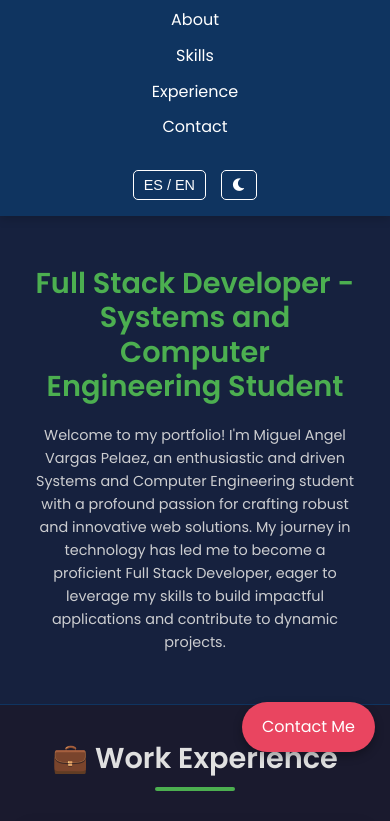
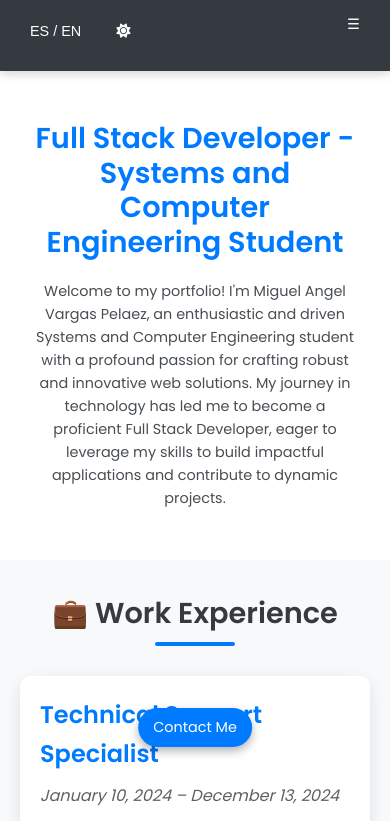
Before and after one commit to St0rm20/stormdev, a plain HTML site: page index.html in a window 390 px wide. Shown: the part 77-898 px from the top of the page. Drawn offline with Linux system fonts and the light colour scheme.

Commit message:
Add files via upload

```diff
--- a/index.html
+++ b/index.html
@@ -13,7 +13,7 @@
     <header>
         <div class="container header-content">
             <h1 class="logo">Miguel Angel Vargas Pelaez</h1>
-            <nav>
+            <nav class="mobile-nav">
                 <ul>
                     <li><a href="#about" data-lang="about">About</a></li>
                     <li><a href="#skills" data-lang="skills">Skills</a></li>
@@ -25,6 +25,10 @@
                 <button id="lang-toggle" class="toggle-button" data-current-lang="es">EN / ES</button>
                 <button id="theme-toggle" class="toggle-button"><i class="fas fa-moon"></i></button>
                 <a href="#contact" class="btn btn-primary contact-btn" data-lang="contact-me-btn">Contact Me</a>
+            </div>
+            <div class="mobile-controls">
+
+                <button id="hamburger-btn" class="toggle-button">☰</button>
             </div>
         </div>
     </header>
@@ -178,6 +182,9 @@
         </section>
     </main>
 
+    <!-- Mobile Contact Button -->
+    <a href="#contact" class="btn btn-primary mobile-contact-btn" data-lang="contact-me-btn">Contact Me</a>
+
     <footer>
         <div class="container text-center">
             <p>&copy; 2025 Miguel Angel Vargas Pelaez. All rights reserved.</p>
--- a/script.js
+++ b/script.js
@@ -1,6 +1,8 @@
 document.addEventListener('DOMContentLoaded', () => {
     const langToggle = document.getElementById('lang-toggle');
+    const langToggleMobile = document.getElementById('lang-toggle-mobile');
     const themeToggle = document.getElementById('theme-toggle');
+    const themeToggleMobile = document.getElementById('theme-toggle-mobile');
     const body = document.body;
     const navLinks = document.querySelectorAll('header nav ul li a');
     const contactBtn = document.querySelector('.contact-btn');
@@ -97,27 +99,47 @@ document.addEventListener('DOMContentLoaded', () => {
 
     // --- Theme Toggle ---
     // Check for saved theme preference or default to dark
-    const currentTheme = localStorage.getItem('theme') ? localStorage.getItem('theme') : 'ligth';
+    const currentTheme = localStorage.getItem('theme') ? localStorage.getItem('theme') : 'light';
+
+    const updateThemeButtons = (isLight) => {
+        const icon = isLight ? '<i class="fas fa-sun"></i>' : '<i class="fas fa-moon"></i>';
+        themeToggle.innerHTML = icon;
+        if (themeToggleMobile) themeToggleMobile.innerHTML = icon;
+    };
+
     if (currentTheme === 'light') {
         body.classList.add('light-mode');
-        themeToggle.innerHTML = '<i class="fas fa-sun"></i>'; // Sun icon for light mode
+        updateThemeButtons(true);
     } else {
-        themeToggle.innerHTML = '<i class="fas fa-moon"></i>'; // Moon icon for dark mode
+        updateThemeButtons(false);
     }
 
-    themeToggle.addEventListener('click', () => {
+    const toggleTheme = () => {
         body.classList.toggle('light-mode');
         if (body.classList.contains('light-mode')) {
             localStorage.setItem('theme', 'light');
-            themeToggle.innerHTML = '<i class="fas fa-sun"></i>';
+            updateThemeButtons(true);
         } else {
             localStorage.setItem('theme', 'dark');
-            themeToggle.innerHTML = '<i class="fas fa-moon"></i>';
+            updateThemeButtons(false);
         }
-    });
+    };
+
+    themeToggle.addEventListener('click', toggleTheme);
+    if (themeToggleMobile) themeToggleMobile.addEventListener('click', toggleTheme);
 
     // --- Language Toggle ---
-    let currentLang = localStorage.getItem('lang') || 'en'; // Default to Spanish
+    let currentLang = localStorage.getItem('lang') || 'en'; // Default to English
+
+    const updateLanguageButtons = (lang) => {
+        const text = lang === 'es' ? 'EN / ES' : 'ES / EN';
+        langToggle.textContent = text;
+        langToggle.setAttribute('data-current-lang', lang);
+        if (langToggleMobile) {
+            langToggleMobile.textContent = text;
+            langToggleMobile.setAttribute('data-current-lang', lang);
+        }
+    };
 
     const applyLanguage = (lang) => {
         document.querySelectorAll('[data-lang]').forEach(element => {
@@ -127,21 +149,23 @@ document.addEventListener('DOMContentLoaded', () => {
             }
         });
         document.documentElement.lang = lang; // Set HTML lang attribute
-        langToggle.setAttribute('data-current-lang', lang);
-        langToggle.textContent = lang === 'es' ? 'EN / ES' : 'ES / EN';
+        updateLanguageButtons(lang);
     };
 
     // Initialize language on page load
     applyLanguage(currentLang);
 
-    langToggle.addEventListener('click', () => {
+    const toggleLanguage = () => {
         currentLang = currentLang === 'es' ? 'en' : 'es';
         localStorage.setItem('lang', currentLang);
         applyLanguage(currentLang);
-    });
+    };
+
+    langToggle.addEventListener('click', toggleLanguage);
+    if (langToggleMobile) langToggleMobile.addEventListener('click', toggleLanguage);
 
     // --- Smooth Scrolling for Navigation ---
-    document.querySelectorAll('nav a, .contact-btn').forEach(anchor => {
+    document.querySelectorAll('nav a, .contact-btn, .mobile-contact-btn').forEach(anchor => {
         anchor.addEventListener('click', function (e) {
             e.preventDefault();
 
@@ -185,4 +209,21 @@ document.addEventListener('DOMContentLoaded', () => {
     window.addEventListener('scroll', highlightNavLink);
     highlightNavLink(); // Call on load to set initial active link
 
+    // Hamburger Menu Functionality
+    const hamburgerBtn = document.getElementById('hamburger-btn');
+    const mobileNav = document.querySelector('.mobile-nav');
+
+    if (hamburgerBtn && mobileNav) {
+        hamburgerBtn.addEventListener('click', () => {
+            mobileNav.classList.toggle('open');
+        });
+
+        // Cerrar el menú al hacer clic en un enlace (opcional)
+        mobileNav.querySelectorAll('a').forEach(link => {
+            link.addEventListener('click', () => {
+                mobileNav.classList.remove('open');
+            });
+        });
+    }
+
 });
--- a/style.css
+++ b/style.css
@@ -413,6 +413,19 @@ footer {
     font-size: 0.9rem;
 }
 
+/* Mobile Navigation Styles */
+#hamburger-btn {
+    display: none; /* Hidden by default, shown on mobile */
+}
+
+.mobile-controls {
+    display: none; /* Hidden by default, shown on mobile */
+}
+
+.mobile-contact-btn {
+    display: none; /* Hidden by default, shown on mobile */
+}
+
 /* Responsive Design */
 @media (max-width: 992px) {
     .header-content {
@@ -447,6 +460,91 @@ footer {
 }
 
 @media (max-width: 768px) {
+    .header-content {
+        flex-direction: row; /* Volver a fila para alinear logo, controles y contacto */
+        justify-content: space-between;
+        align-items: center;
+        padding: 10px 20px; /* Reducir un poco el padding vertical */
+    }
+
+    .logo {
+        font-size: 1.8rem; /* Aumentar el tamaño del logo en móvil */
+        margin-left: 0; /* Ajustar margen */
+    }
+
+    .mobile-controls {
+        display: flex;
+        align-items: center;
+        gap: 10px;
+    }
+
+    .toggle-button {
+        font-size: 1.2rem; /* Aumentar el tamaño de los botones de idioma/tema */
+        padding: 10px 15px;
+        border: none; /* Quitar borde para un aspecto más limpio */
+        background-color: var(--header-bg); /* Mantener el fondo del header */
+        color: var(--header-text);
+    }
+
+    #hamburger-btn {
+        display: block; /* Mostrar el botón hamburguesa */
+    }
+
+    header nav {
+        display: none; /* Ocultar la navegación por defecto en móvil */
+        width: 100%;
+        background-color: var(--header-bg);
+        position: absolute;
+        top: 60px; /* Ajustar según la altura del header */
+        left: 0;
+        z-index: 999;
+        padding: 10px 0;
+        box-shadow: 0 4px 8px rgba(0, 0, 0, 0.2);
+    }
+
+    header nav.open {
+        display: block; /* Mostrar la navegación cuando la clase 'open' esté presente */
+    }
+
+    header nav ul {
+        flex-direction: column;
+        align-items: stretch; /* Ocupar todo el ancho */
+        padding: 0;
+        margin: 0;
+    }
+
+    header nav ul li {
+        margin-left: 0;
+        border-bottom: 1px solid rgba(255, 255, 255, 0.1);
+    }
+
+    header nav ul li:last-child {
+        border-bottom: none;
+    }
+
+    header nav ul li a {
+        display: block;
+        padding: 15px 20px;
+        text-align: center;
+    }
+
+    .contact-btn {
+        display: none; /* Ocultar el botón de contacto grande */
+    }
+
+    .mobile-contact-btn {
+        display: block; /* Mostrar el botón de contacto en la parte inferior */
+        position: fixed;
+        bottom: 20px;
+        left: 50%;
+        transform: translateX(-50%);
+        z-index: 1000;
+        box-shadow: 0 4px 10px rgba(0, 0, 0, 0.3);
+        border-radius: 50px;
+        padding: 15px 30px;
+        font-size: 1.1rem;
+    }
+
     .hero-section h2 {
         font-size: 2.2rem;
     }
@@ -471,6 +569,22 @@ footer {
     .btn-secondary {
         width: 80%; /* Make buttons take more width */
         max-width: 300px;
+    }
+}
+
+/* Estilos para pantallas más grandes */
+@media (min-width: 769px) {
+    #hamburger-btn {
+        display: none; /* Ocultar el botón hamburguesa en pantallas grandes */
+    }
+    .mobile-nav {
+        display: block; /* Mostrar la navegación normal en pantallas grandes */
+    }
+    .mobile-controls {
+        display: none; /* Ocultar los controles reorganizados en pantallas grandes */
+    }
+    .mobile-contact-btn {
+        display: none; /* Ocultar el botón de contacto móvil en pantallas grandes */
     }
 }
 
@@ -514,12 +628,3 @@ footer {
     padding: 15px 25px;
     font-size: 1.1rem;
 }
-
-@media (max-width: 768px) {
-    .contact-btn {
-        bottom: 15px;
-        right: 15px;
-        padding: 12px 20px;
-        font-size: 1rem;
-    }
-}
```
